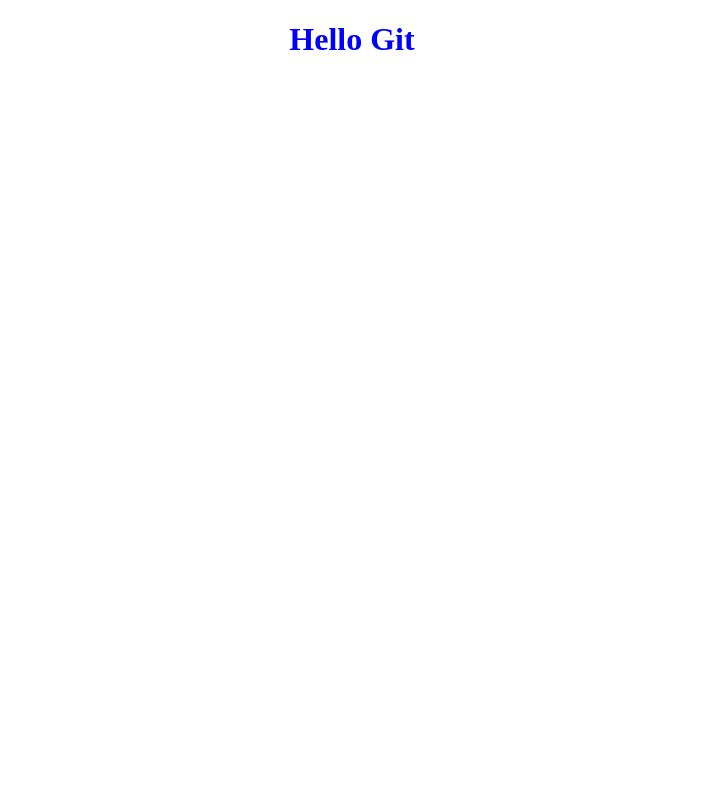
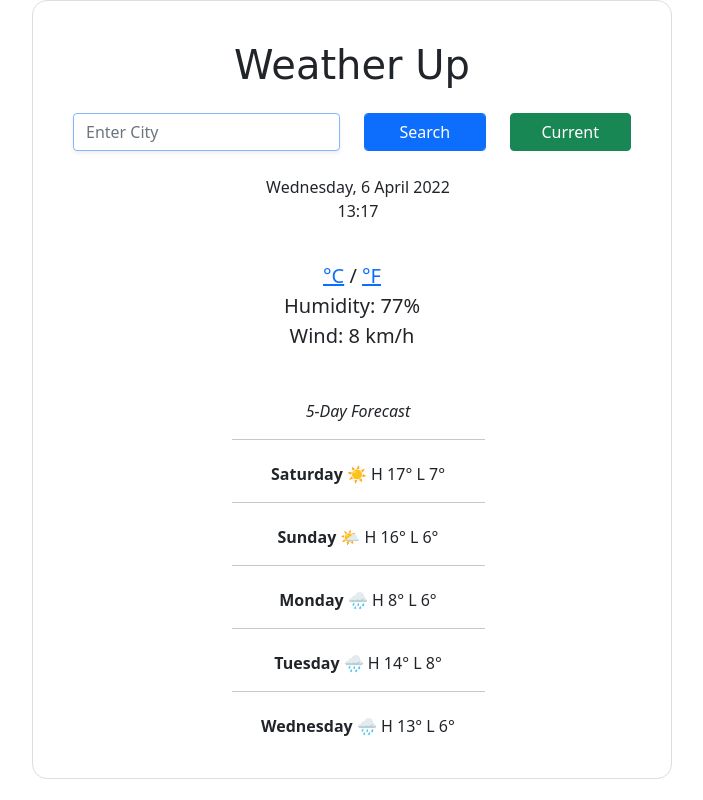
Before and after one commit to begazj/weather-up-app, a plain HTML site: page index.html in a window 1280 px wide. Shown: the whole page, without its empty margins (288-991 px from the left). Drawn offline with nearby package versions, Linux system fonts and the light colour scheme; no server answers.

Commit message:
Added index.HTML to file

```diff
--- a/index.html
+++ b/index.html
@@ -1,19 +1,90 @@
 <!DOCTYPE html>
 <html lang="en">
   <head>
+    <link
+      href="https://cdn.jsdelivr.net/npm/bootstrap@5.1.3/dist/css/bootstrap.min.css"
+      rel="stylesheet"
+      integrity="sha384-1BmE4kWBq78iYhFldvKuhfTAU6auU8tT94WrHftjDbrCEXSU1oBoqyl2QvZ6jIW3"
+      crossorigin="anonymous"
+    />
     <meta charset="UTF-8" />
     <meta http-equiv="X-UA-Compatible" content="IE=edge" />
     <meta name="viewport" content="width=device-width, initial-scale=1.0" />
-    <title>Document</title>
-
-    <style>
-      h1 {
-        text-align: center;
-        color: blue;
-      }
-    </style>
+    <script src="https://cdn.jsdelivr.net/npm/axios/dist/axios.min.js"></script>
+    <title>Weather Up</title>
+    <link rel="stylesheet" href="src/styles.css" />
   </head>
   <body>
-    <h1>Hello Git</h1>
+    <div class="container">
+      <div class="weather-app">
+        <h1>Weather Up</h1>
+        <br />
+        <form id="search-form">
+          <div class="row">
+            <div class="col-6">
+              <input
+                type="search"
+                placeholder="Enter City"
+                autofocus="on"
+                autocomplete="off"
+                class="form-control shadow-sm"
+                id="input-city"
+              />
+            </div>
+            <div class="col-3" id="submit-button">
+              <input
+                type="submit"
+                value="Search"
+                class="form-control btn btn-primary shadow.sm"
+              />
+            </div>
+            <div class="col-3">
+              <button class="btn btn-success w-100" id="current-button">
+                Current
+              </button>
+            </div>
+          </div>
+        </form>
+        <br />
+        <ul>
+          <li id="date"></li>
+          <li id="time"></li>
+        </ul>
+        <div>
+          <h2 id="your-city"></h2>
+        </div>
+        <div class="weather-info">
+          <span id="weather-description"> </span>
+          <br />
+          <span id="temperature"> </span>
+          <span
+            ><a href="#" id="celsius-link">°C</a> /
+            <a href="#" id="fahrenheit-link">°F</a></span
+          >
+          <div>Humidity: <span id="humidity">77</span>%</div>
+          <div>Wind: <span id="wind"> 8</span> km/h</div>
+        </div>
+        <br />
+        <br />
+        <div class="row">
+          <div class="float-end">
+            <ul>
+              <li><em>5-Day Forecast</em></li>
+              <hr />
+              <li><strong>Saturday</strong> ☀️ H 17° L 7°</li>
+              <hr />
+              <li><strong>Sunday</strong> 🌤 H 16° L 6°</li>
+              <hr />
+              <li><strong>Monday</strong> 🌧 H 8° L 6°</li>
+              <hr />
+              <li><strong>Tuesday</strong> 🌧 H 14° L 8°</li>
+              <hr />
+              <li><strong>Wednesday</strong> 🌧 H 13° L 6°</li>
+            </ul>
+          </div>
+        </div>
+      </div>
+    </div>
+    <script src="src/index.js"></script>
   </body>
 </html>
--- /dev/null
+++ b/src/index.js
@@ -0,0 +1,103 @@
+let timeElement = document.querySelector("#time");
+let currentTime = new Date();
+let hours = currentTime.getHours();
+if (hours < 10) {
+  hours = `0${hours}`;
+}
+let minutes = currentTime.getMinutes();
+if (minutes < 10) {
+  minutes = `0${minutes}`;
+}
+timeElement.innerHTML = `${hours}:${minutes}`;
+
+let dayElement = document.querySelector("#date");
+let dayIndex = currentTime.getDay();
+let days = [
+  "Sunday",
+  "Monday",
+  "Tuesday",
+  "Wednesday",
+  "Thursday",
+  "Friday",
+  "Saturday",
+];
+let monthIndex = currentTime.getMonth();
+let months = [
+  "January",
+  "February",
+  "March",
+  "April",
+  "May",
+  "June",
+  "July",
+  "August",
+  "September",
+  "October",
+  "November",
+  "December",
+];
+let dateIndex = currentTime.getDate();
+let year = currentTime.getFullYear();
+dayElement.innerHTML = `${days[dayIndex]}, ${dateIndex} ${months[monthIndex]} ${year}`;
+
+function displayWeatherCondition(response) {
+  document.querySelector("#your-city").innerHTML = response.data.name;
+  document.querySelector("#temperature").innerHTML = Math.round(
+    response.data.main.temp
+  );
+  document.querySelector("#weather-description").innerHTML =
+    response.data.weather[0].main;
+  document.querySelector("#humidity").innerHTML = response.data.main.humidity;
+  document.querySelector("#wind").innerHTML = Math.round(
+    response.data.wind.speed
+  );
+}
+
+function searchCity(city) {
+  let apiKey = "47392b2aeefaccbef236dddfdc867ce0";
+  let apiUrl = `https://api.openweathermap.org/data/2.5/weather?q=${city}&appid=${apiKey}&units=metric`;
+  axios.get(apiUrl).then(displayWeatherCondition);
+}
+function handleSubmit(event) {
+  debugger;
+  event.preventDefault();
+  let city = document.querySelector("#input-city").value;
+  searchCity(city);
+}
+
+function searchLocation(position) {
+  let apiKey = "47392b2aeefaccbef236dddfdc867ce0";
+  let apiUrl = `https://api.openweathermap.org/data/2.5/weather?lat=${position.coords.latitude}&lon=${position.coords.longitude}&appid=${apiKey}&units=metric`;
+  axios.get(apiUrl).then(displayWeatherCondition);
+  console.log(apiUrl);
+}
+
+function getCurrentLocation(event) {
+  event.preventDefault();
+  navigator.geolocation.getCurrentPosition(searchLocation);
+}
+
+function convertToFahrenheit(event) {
+  event.preventDefault();
+  let temperatureElement = document.querySelector("#temperature");
+  temperatureElement.innerHTML = 43;
+}
+function convertToCelsius(event) {
+  event.preventDefault();
+  let temperatureElement = document.querySelector("#temperature");
+  temperatureElement.innerHTML = 6;
+}
+
+let searchForm = document.querySelector("#search-form");
+searchForm.addEventListener("submit", handleSubmit);
+
+let fahrenheitLink = document.querySelector("#fahrenheit-link");
+fahrenheitLink.addEventListener("click", convertToFahrenheit);
+
+let celsiusLink = document.querySelector("#celsius-link");
+celsiusLink.addEventListener("click", convertToCelsius);
+
+let currentButton = document.querySelector("#current-button");
+currentButton.addEventListener("click", getCurrentLocation);
+
+searchCity("New York");
--- a/src/styles.css
+++ b/src/styles.css
@@ -1,4 +1,41 @@
+body {
+  text-align: center;
+}
 h1 {
+  margin: 0;
+  padding: 0;
+  font-family: "Monoton", cursive;
+}
+ul {
+  margin: 0 auto;
+  display: block;
+  padding-right: 20px;
+}
+li {
+  list-style: none;
+}
+hr {
+  width: 50%;
+  display: inline-block;
+}
+.container {
+  margin: 5;
+  padding: 20px;
+  border: 1px solid #dadde1;
+  max-width: 50%;
+  border-radius: 15px;
+  margin-bottom: 5;
+}
+.weather-app {
+  margin: 0px auto;
+  padding: 20px;
   text-align: center;
-  color: blue;
 }
+.current-time {
+  margin: 0 auto;
+  padding-bottom: 15px;
+}
+
+.weather-info {
+  font-size: 20px;
+}
```
Also changed, not shown: 1 other file.
